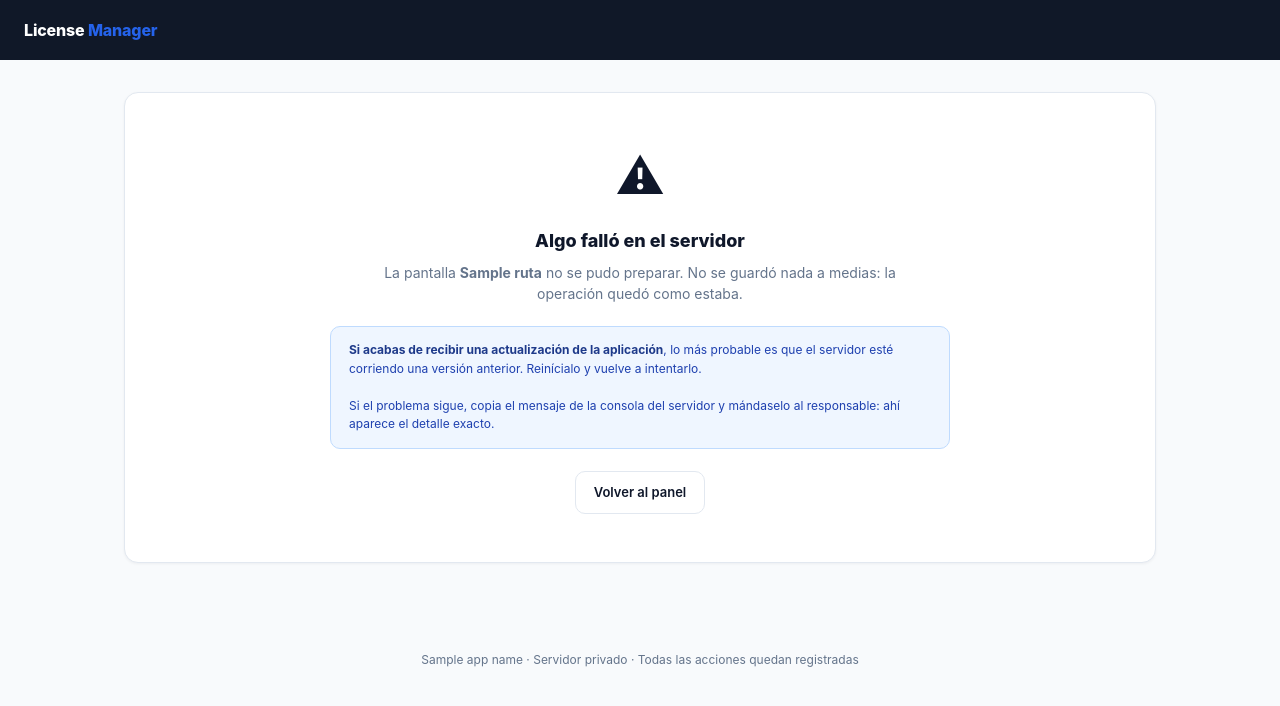
After one commit to danielririver01/LicenseManager, a FastAPI app: template backend/license_manager/web/templates/error_interno.html in a window 1280 px wide. The commit adds this page. Shown: the top 706 px of the page. Run offline with FastAPI, Linux system fonts and the light colour scheme; the template is opened without the code that fills it: most values are stand-ins (such as "Sample title", 1, 10 or a date in 2020).

Commit message:
Pantalla de error util, plantillas a prueba de version vieja y run.py con recarga
El 500 de Mayorista venia de correr una copia anterior del codigo: la plantilla
nueva preguntaba por un dato que el proceso viejo no le pasaba (Emitir seguia
funcionando porque la condicion desconocida se lee como falsa, y por eso solo
fallaba Mayorista).

- Error inesperado: nueva pantalla ('Algo fallo en el servidor') con salida y la
  pista de reiniciar si el proceso quedo atras; el detalle tecnico va al registro
  del servidor. En /api sigue siendo JSON. Si hasta pintar el error falla, se
  responde texto plano.
- Plantillas defensivas: la comprobacion de 'con acceso' tolera el dato ausente,
  de modo que una version vieja del codigo ya no puede tumbar la pantalla.
- run.py recarga por defecto al guardar cambios (--sin-recarga para apagarlo):
  asi el proceso no se queda con codigo anterior mientras las plantillas cambian.

414 pruebas en total y ruff check limpio.

```diff
--- a/backend/license_manager/app.py
+++ b/backend/license_manager/app.py
@@ -7,6 +7,7 @@ capa accede al entorno directamente.
 
 from __future__ import annotations
 
+import logging
 from contextlib import asynccontextmanager
 from pathlib import Path
 from urllib.parse import quote, urlparse
@@ -14,7 +15,7 @@ from urllib.parse import quote, urlparse
 from fastapi import FastAPI, Request
 from fastapi.encoders import jsonable_encoder
 from fastapi.exceptions import RequestValidationError
-from fastapi.responses import JSONResponse, RedirectResponse
+from fastapi.responses import JSONResponse, PlainTextResponse, RedirectResponse
 from fastapi.staticfiles import StaticFiles
 from starlette.exceptions import HTTPException
 from starlette.middleware.trustedhost import TrustedHostMiddleware
@@ -24,7 +25,9 @@ from license_manager.db import Base, create_session_factory
 from license_manager.deps import build_engine, load_signing_key_safely, state
 from license_manager.security.headers import SecurityHeadersMiddleware
 from license_manager.security.sessions import SessionManager
-from license_manager.web.routes import api_router, pages_router
+from license_manager.web.routes import api_router, pages_router, templates
+
+registro = logging.getLogger("license_manager")
 
 
 def create_app(settings=None) -> FastAPI:  # noqa: ANN001 - Settings opcional
@@ -67,6 +70,7 @@ def create_app(settings=None) -> FastAPI:  # noqa: ANN001 - Settings opcional
 
     app.add_exception_handler(HTTPException, _http_exception_handler)
     app.add_exception_handler(RequestValidationError, _formulario_incompleto)
+    app.add_exception_handler(Exception, _error_interno)
 
     return app
 
@@ -144,4 +148,38 @@ def _formulario_incompleto(request: Request, exc: RequestValidationError):  # no
     return RedirectResponse(f"{destino}{separador}error={quote(mensaje)}", status_code=303)
 
 
+def _error_interno(request: Request, exc: Exception):  # noqa: ANN001, ARG001
+    """Nunca mostrar un "Internal Server Error" pelado al Titular.
+
+    El detalle tecnico va al registro del servidor (que es donde se depura) y la
+    pantalla recibe una explicacion util y una salida. Un 500 suele significar
+    que el proceso quedo con una version anterior del codigo: reiniciar lo
+    resuelve, y la pantalla lo dice.
+    """
+    registro.exception("Error no controlado en %s %s", request.method, request.url.path)
+
+    if request.url.path.startswith("/api"):
+        return JSONResponse(
+            status_code=500,
+            content={"detail": "Error interno del servidor.", "ruta": request.url.path},
+        )
+
+    try:
+        return templates.TemplateResponse(
+            request,
+            "error_interno.html",
+            {
+                "request": request,
+                "current_user": getattr(request.state, "user", None),
+                "app_name": getattr(state.settings, "app_name", "License Manager Frubber"),
+                "ruta": request.url.path,
+                "seccion": None,
+            },
+            status_code=500,
+        )
+    except Exception:  # noqa: BLE001 - si hasta el error falla, se responde plano
+        registro.exception("No se pudo pintar la pantalla de error")
+        return PlainTextResponse("Error interno del servidor.", status_code=500)
+
+
 app = create_app()
--- /dev/null
+++ b/backend/license_manager/web/templates/error_interno.html
@@ -0,0 +1,28 @@
+{% extends "base.html" %}
+{% block titulo %}Error del servidor · {{ app_name }}{% endblock %}
+
+{% block cuerpo %}
+<div class="contenedor">
+  <div class="tarjeta acceso-restringido">
+    <div class="icono">&#9888;</div>
+    <h1 class="titulo" style="font-size:18px">Algo falló en el servidor</h1>
+    <p class="subtitulo" style="max-width:520px;margin:8px auto 0">
+      La pantalla <strong>{{ ruta }}</strong> no se pudo preparar. No se guardó
+      nada a medias: la operación quedó como estaba.
+    </p>
+
+    <div class="aviso-reglas" style="max-width:620px;margin:22px auto 0;text-align:left">
+      <strong>Si acabas de recibir una actualización de la aplicación</strong>,
+      lo más probable es que el servidor esté corriendo una versión anterior.
+      Reinícialo y vuelve a intentarlo.
+      <br><br>
+      Si el problema sigue, copia el mensaje de la consola del servidor y
+      mándaselo al responsable: ahí aparece el detalle exacto.
+    </div>
+
+    <p style="margin-top:22px">
+      <a class="btn btn-secundario" href="/">Volver al panel</a>
+    </p>
+  </div>
+</div>
+{% endblock %}
--- a/backend/license_manager/web/templates/mayorista.html
+++ b/backend/license_manager/web/templates/mayorista.html
@@ -216,10 +216,10 @@
             <td>
               {% if tec.email %}<div class="correo">{{ tec.email }}</div>{% endif %}
               {% if tec.telefono %}<div class="fila-sub">{{ tec.telefono }}</div>{% endif %}
-              {% if tec.id in con_acceso %}
+              {% if tec.id in (con_acceso or []) %}
               <div class="fila-sub"><span class="badge badge-azul">Con acceso</span></div>
               {% endif %}
-              {% if not tec.email and not tec.telefono and tec.id not in con_acceso %}<span class="notilla">—</span>{% endif %}
+              {% if not tec.email and not tec.telefono and tec.id not in (con_acceso or []) %}<span class="notilla">—</span>{% endif %}
             </td>
             <td>{{ tec.paquetes_n }}</td>
             <td>
@@ -236,7 +236,7 @@
             </td>
             {% if puede_registrar %}
             <td>
-              {% if tec.id not in con_acceso %}
+              {% if tec.id not in (con_acceso or []) %}
               <button type="button" class="btn-fila activo" data-abrir-acceso
                       data-accion="/mayorista/tecnicos/{{ tec.id }}/acceso"
                       data-nombre="{{ tec.nombre }}">
```
Also changed, not shown: backend/tests/test_security.py (+62 -0 lines), run.py (+10 -4 lines).
